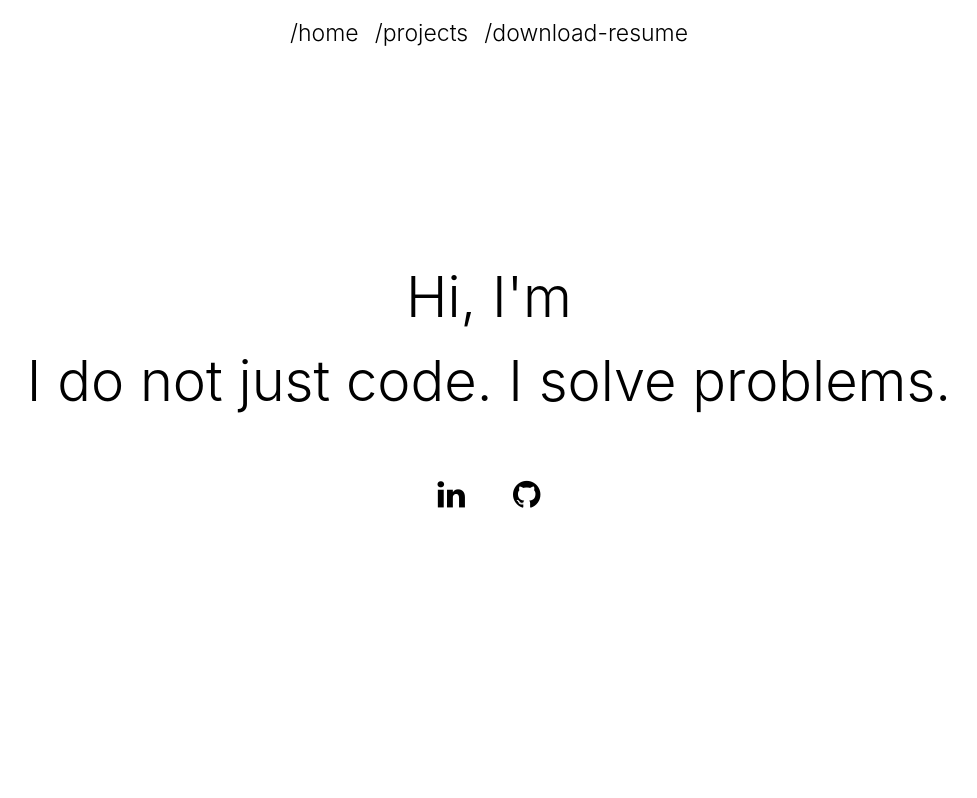
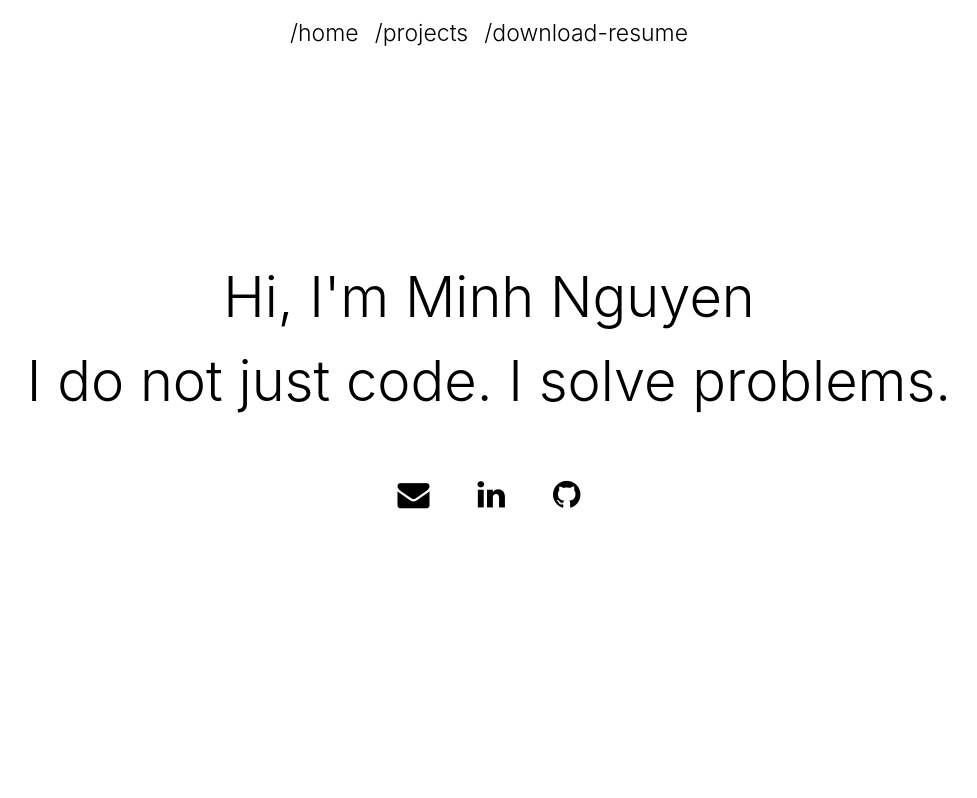
Before and after one commit to kentmonh/react-portfolio, a React (Create React App) app: page / in a window 1280 px wide. Shown: the top 798 px of the page, without its empty margins (151-1128 px from the left). Built offline with nearby package versions, Linux system fonts and the light colour scheme.

Commit message:
Added email to:

```diff
--- a/src/components/Hero.js
+++ b/src/components/Hero.js
@@ -17,11 +17,12 @@ function Hero(props) {
   return (
     <div id="hero">
       <div class="Hero">
-        <p class="display-4">Hi, I'm </p>
+        <p class="display-4">Hi, I'm Minh Nguyen</p>
         <p class="display-4">I do not just code. I solve problems.</p>
 
         <div class="mt-4">
           <div class="row">
+            <SocialMediaItem link="mailto:mnguyen2606@gmail.com" className="fa fa-envelope fa-2x" />
             <SocialMediaItem link="https://www.linkedin.com/in/mnguyen43/" className="fa fa-linkedin fa-2x" />
             <SocialMediaItem link="https://github.com/kentmonh" className="fa fa-github fa-2x" />
           </div>
```
